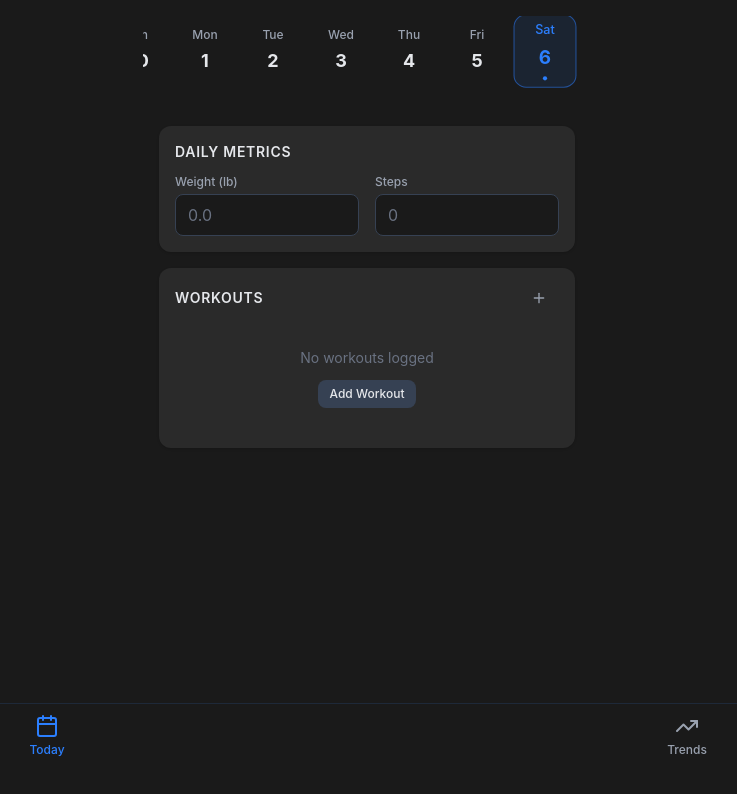
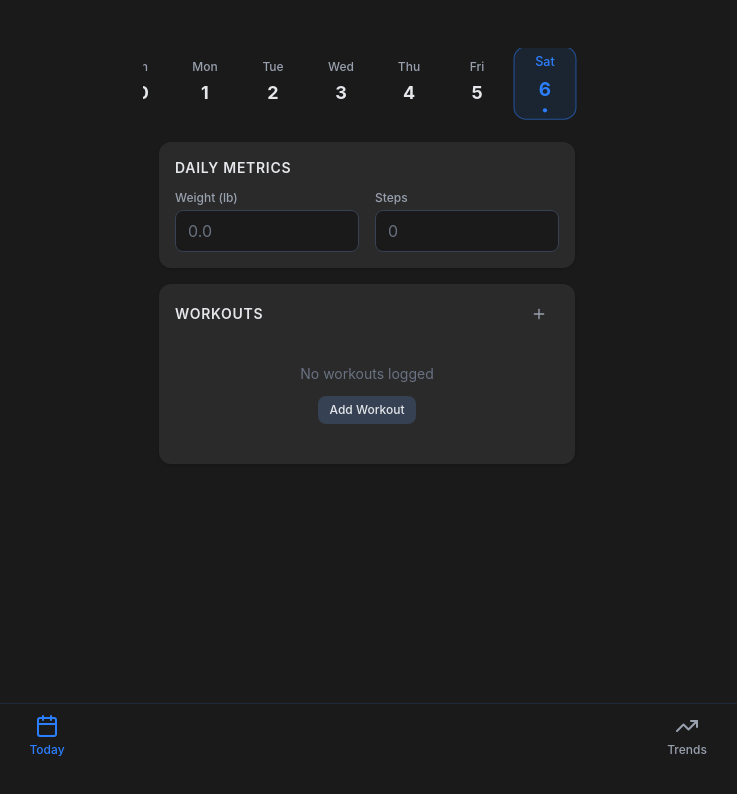
Before and after one commit to skip5this/daily-progress, a React (Vite) app: page / in a window 1280 px wide. Shown: the top 794 px of the page, without its empty margins (273-1010 px from the left). Built offline with nearby package versions, Linux system fonts and the light colour scheme.

Commit message:
Adjust spacing: increase top padding, reduce gap to metrics card

```diff
--- a/src/screens/TodayScreen.tsx
+++ b/src/screens/TodayScreen.tsx
@@ -59,9 +59,9 @@ export const TodayScreen: React.FC<TodayScreenProps> = ({ onOpenWorkout }) => {
     };
 
     return (
-        <div className="p-4 space-y-6">
+        <div className="px-4 pt-12 pb-4 space-y-4">
             {/* Date Timeline */}
-            <div ref={scrollContainerRef} className="flex overflow-x-auto pb-4 -mx-4 px-4 space-x-2 no-scrollbar">
+            <div ref={scrollContainerRef} className="flex overflow-x-auto pb-2 -mx-4 px-4 space-x-2 no-scrollbar">
                 {timelineDates.map((dateStr) => {
                     const date = parseISO(dateStr);
                     const isSelected = dateStr === selectedDate;
```
